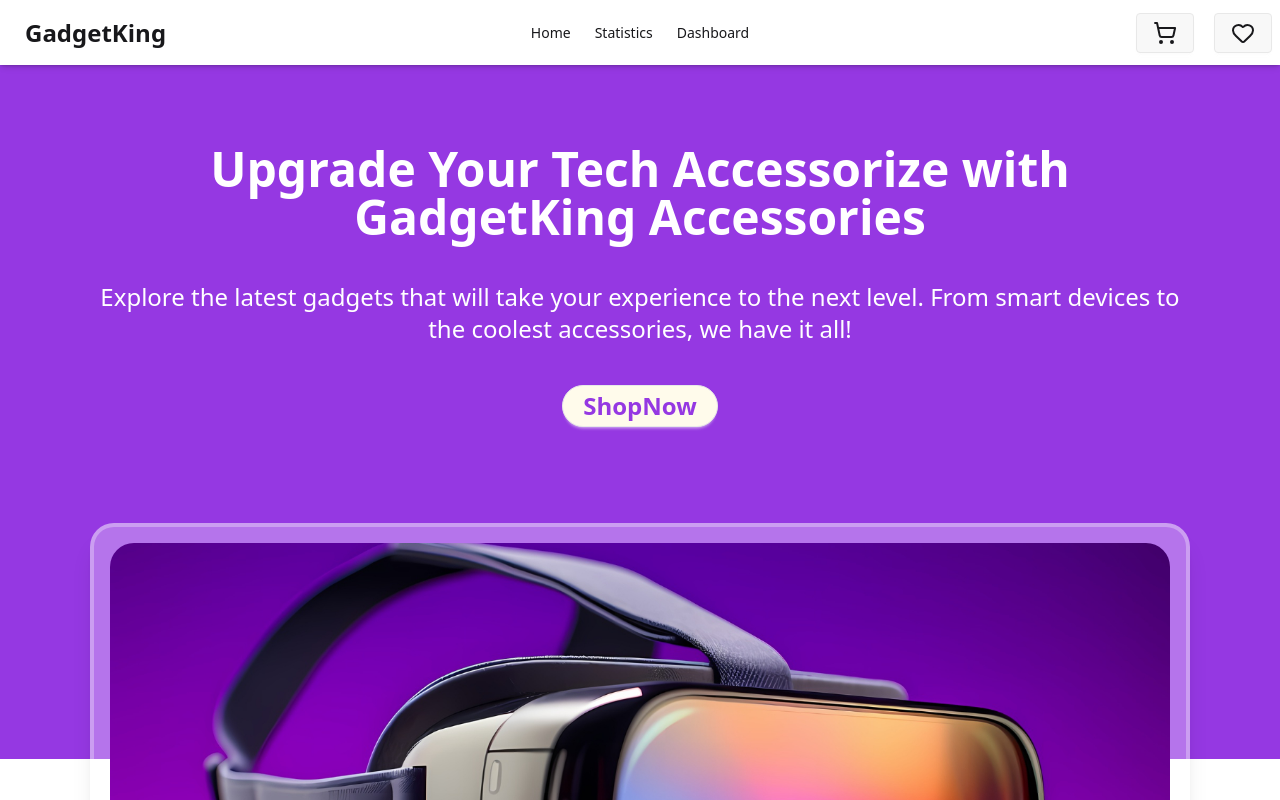
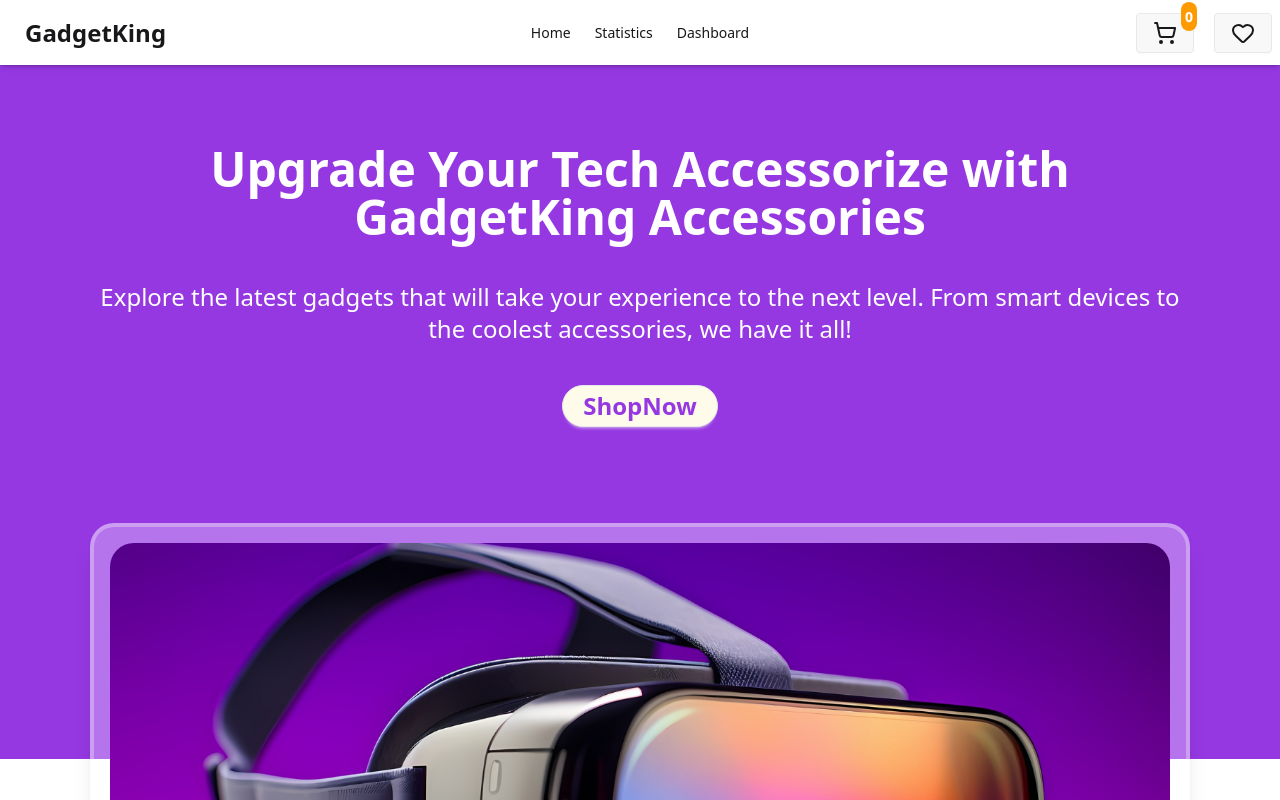
Before and after one commit to selim2066/Gadget-King, a React (Vite) app: page / in a window 1280 px wide. Shown: the top 800 px of the page. Built offline with nearby package versions, Linux system fonts and the light colour scheme.

Commit message:
count at carts

```diff
--- a/src/components/gadget/GadgetDetails.jsx
+++ b/src/components/gadget/GadgetDetails.jsx
@@ -1,13 +1,12 @@
 import React, { useContext } from "react";
 import { useLoaderData, useNavigate, useParams } from "react-router-dom";
 import { CartContexts } from "../../context/CartContext";
-
 
 const GadgetDetails = () => {
   const { product_id } = useParams();
   const gadgetData = useLoaderData();
   const gadget = gadgetData.find((gadget) => gadget.product_id === product_id);
-  const { cart, addToCart, addWish,wish }=useContext(CartContexts)
+  const { cart, addToCart, addWish, wish } = useContext(CartContexts);
   //onClick={()=>addToCart(gadget)}
 
   const {
@@ -39,11 +38,11 @@ const GadgetDetails = () => {
         </div>
 
         {/* card  bg-amber-600 w-[1080px]*/}
-        <div className="hero  max-h-[567px] absolute -bottom-96 left-1/2 transform -translate-x-1/2 w-[70%] max-w-[1100px] bg-white border-4 border-white/30 rounded-3xl p-4 shadow-xl">
+        <div className="hero  max-h-[full]  relative top-96 left-1/2 transform -translate-x-1/2 w-[70%] max-w-[1100px] bg-white border-4 border-white/30 rounded-3xl p-4 shadow-xl">
           <div className="hero-content flex-col lg:flex-row">
             <img
               src={product_image}
-              className="max-w-sm p-5 rounded-lg shadow-2xl"
+              className="max-w-sm p-5 rounded-lg shadow-2xl bg-amber-500"
             />
             <div>
               <h1 className="text-3xl font-bold">{product_title}</h1>
@@ -59,10 +58,20 @@ const GadgetDetails = () => {
                   ))}
                 </ul>
               </p>
-              <h4 className="font-bold text-amber-500 py-3">Rating: {rating}</h4>
+              <h4 className="font-bold text-amber-500 py-3">
+                Rating: {rating}
+              </h4>
               <div className="flex gap-5 py-5">
-                 <button className="btn btn-soft btn-success" onClick={()=>addToCart(gadget)} >Get Card</button>
-              <button className="btn btn-circle" onClick={()=>addWish(gadget)} >
+                <button
+                  className="btn btn-soft btn-success"
+                  onClick={() => addToCart(gadget)}
+                >
+                  Get Card
+                </button>
+                <button
+                  className="btn btn-circle"
+                  onClick={() => addWish(gadget)}
+                >
                   <svg
                     xmlns="http://www.w3.org/2000/svg"
                     fill="none"
--- a/src/components/navbar/Navbar.jsx
+++ b/src/components/navbar/Navbar.jsx
@@ -1,7 +1,10 @@
-import React from "react";
+import React, { useContext } from "react";
 import { Link } from "react-router-dom";
+import { CartContexts } from "../../context/CartContext";
 
 const Navbar = () => {
+  const {count} = useContext(CartContexts)
+  console.log(count)
   const links = (
     <>
       <Link to="/">
@@ -53,7 +56,7 @@ const Navbar = () => {
         <ul className="menu menu-horizontal px-1">{links}</ul>
       </div>
       <div className="navbar-end gap-5">
-        <a className="btn">
+        <a className="btn relative">
           <svg
             xmlns="http://www.w3.org/2000/svg"
             width="24"
@@ -70,6 +73,7 @@ const Navbar = () => {
             <circle cx="19" cy="21" r="1" />
             <path d="M2.05 2.05h2l2.66 12.42a2 2 0 0 0 2 1.58h9.78a2 2 0 0 0 1.95-1.57l1.65-7.43H5.12" />
           </svg>
+          <p className="text-white font-bold absolute bg-amber-500 p-1 rounded-4xl -top-3 -right-1">{count}</p>
         </a>
         <a className="btn">
           <svg
--- a/src/context/CartContext.jsx
+++ b/src/context/CartContext.jsx
@@ -5,9 +5,11 @@ export const CartContexts = createContext();
 const CartContext = ({ children }) => {
   const [cart, setCart] = useState([]);
   const [wish, setWish] = useState([]);
+  //const [count, setCount] = useState(0)
 
   const addToCart = (item) => {
     setCart([...cart, item]);
+    // setCount(count + 1)
   };
   const addWish = (item) => {
     setWish([...wish, item]);
@@ -23,11 +25,15 @@ const CartContext = ({ children }) => {
     setWish(wish.filter(item => item.product_id !== id))
   }
   // console.log(cart)//
+
+  const count=cart.length
   return (
-    <CartContexts.Provider value={{ cart, addToCart, addWish, wish, removeCart, removeWish }}>
+    <CartContexts.Provider value={{ cart, addToCart, addWish, wish, removeCart, removeWish, count }}>
       {children}
     </CartContexts.Provider>
   );
 };
 
+
+
 export default CartContext;
```
Lines whose indentation alone changed are shown as unchanged.
